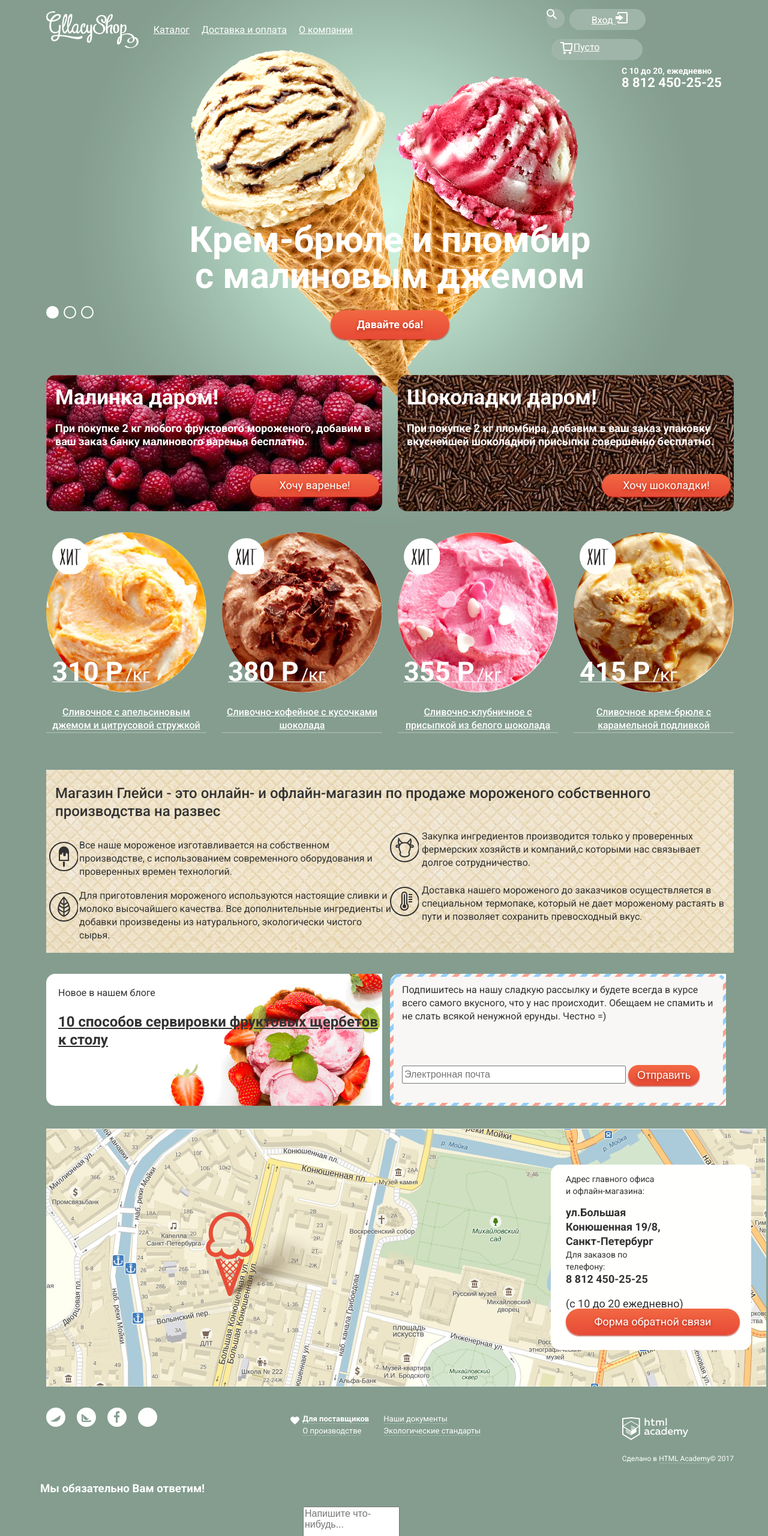
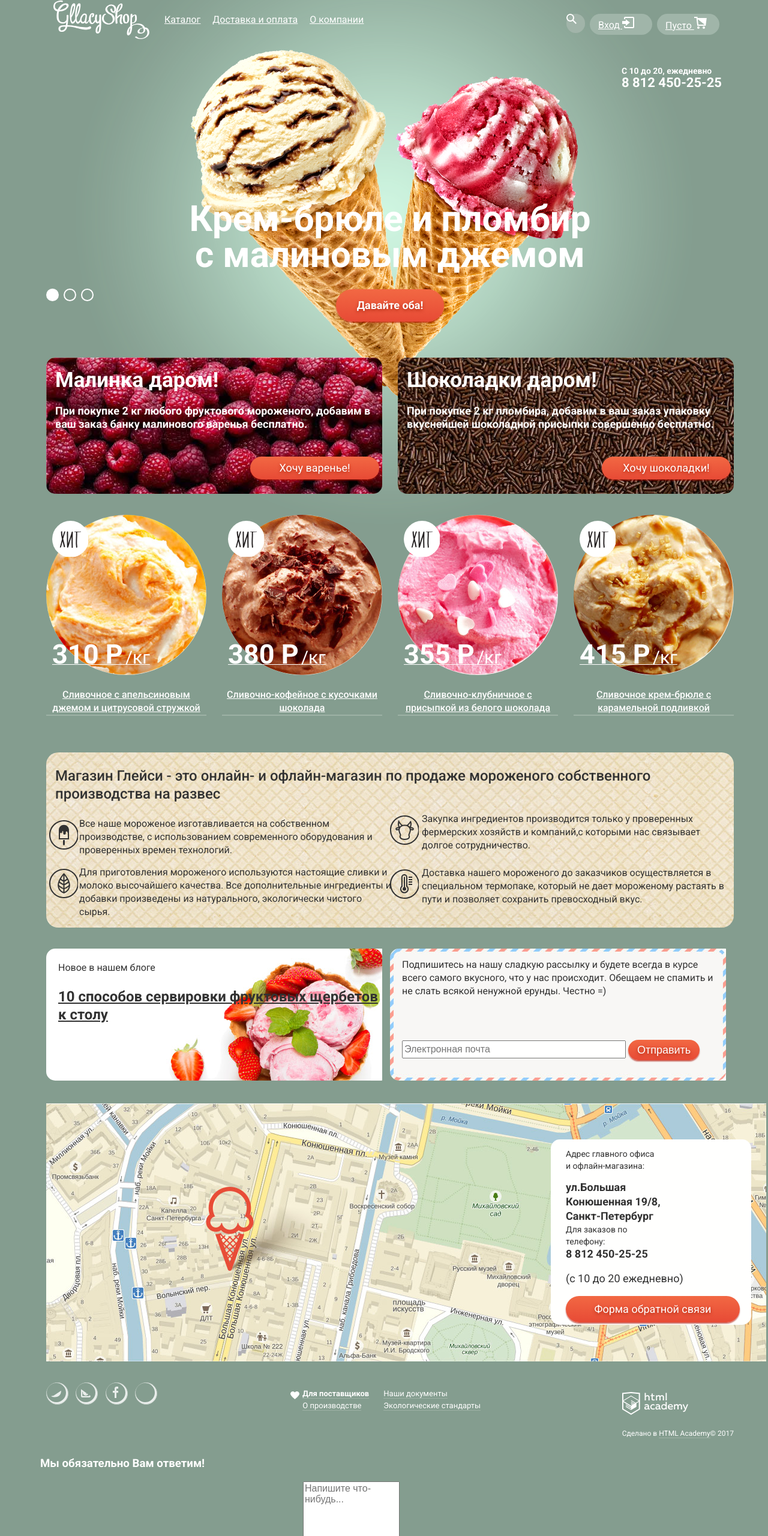
Before and after one commit to potomkina/294647-gllacy, a plain HTML site: page index.html in a window 1280 px wide. Shown: the top 2560 px of the page at 60% size. Drawn offline with Linux system fonts and the light colour scheme.

Commit message:
feature grids 3

```diff
--- a/css/style.css
+++ b/css/style.css
@@ -93,21 +93,26 @@ input[type="radio"].visually-hidden {
 }
 
 .search {
-  width: 30px;
+  width: 31px;
   height: 32px;
-  fill: url(#input-search);
-  fill: #fff;
+  background: #a1b4a9;
   margin-top: 15px;
   border-radius: 20px;
-  background: #a1b4a9;
 }
 
 .search:hover {
-  width: 30px;
-  height: 30px;
+  color: #000;
+  background: #f8f7f4;
+}
+
+.user-navigation-search-icon {
+  width: 17px;
+  height: 17px;
+  fill: #fff;
+}
+
+.search:hover .user-navigation-search-icon {
   fill: #000;
-  color: black;
-  background: #f8f7f4;
 }
 
 .login {
@@ -115,57 +120,47 @@ input[type="radio"].visually-hidden {
   margin-left: 8px;
   background-color: #a0b5a9;
   border-radius: 20px;
-  padding-left: 37px;
+  padding-left: 14px;
   padding-top: 5px;
   height: 30px;
   width: 90px;
-  fill: url(#user-navigation-email);
+}
+
+.login:hover {
+  color: #000;
+  background-color: #f8f7f4;
+}
+
+.user-navigation-login-icon {
   fill: #fff;
 }
 
-.login:hover {
-  fill: url(#user-navigation-email);
+.login:hover .user-navigation-login-icon {
   fill: #000;
-  color: black;
-  background-color: #f8f7f4;
 }
 
 .basket {
-  position: relative;
   margin-top: 15px;
   margin-left: 8px;
   background-color: #a0b5a9;
   border-radius: 20px;
-  padding-left: 37px;
+  padding-left: 14px;
   padding-top: 5px;
   height: 30px;
-  width: 115px;
-  fill: url(#user-navigation-email);
+  width: 90px;
+}
+
+.basket:hover {
+  color: #000;
+  background-color: #f8f7f4;
+}
+
+.user-navigation-basket-icon {
   fill: #fff;
 }
 
-.basket::before {
-  content: "";
-  position: absolute;
-  width: 20px;
-  height: 20px;
-  left: 15px;
-  background-image: url("../img/basket.svg");
-  background-repeat: no-repeat;
-  background-position: 0 0;
-}
-
-.basket:hover::before {
-  background-image: url("../img/basket-red.svg");
-  z-index: 2;
-  background-repeat: no-repeat;
-  background-position: 15% 40%;
-  color: black;
-}
-
-.basket:hover {
-  background-color: #f7f6f3;
-  color: #323232;
+.basket:hover .user-navigation-basket-icon {
+  fill: #e84d37;
 }
 
 .main-navigation-wrapper {
@@ -224,6 +219,13 @@ input[type="radio"].visually-hidden {
 
 .basket:hover .form-basket {
   display: block;
+  position: absolute;
+  width: 540px;
+  height: 240px;
+  z-index: 2;
+  top: 40px;
+  left: -150px;
+  background: #f8f7f4;
 }
 
 .main-navigation-list,
@@ -283,10 +285,10 @@ input[type="radio"].visually-hidden {
 }
 
 .slide-button {
-  padding: 12px 44px;
-  font-weight: 600;
-  font-size: 31px;
-  line-height: 41px;
+  padding: 15px 35px;
+  font-weight: 700;
+  font-size: 32px;
+  line-height: 44px;
   margin-bottom: 30px;
   }
 
@@ -574,7 +576,6 @@ input[type="radio"].visually-hidden {
 }
 
 .about-us {
-  height: 305px;
   position: relative;
   display: flex;
   flex-wrap: wrap;
@@ -584,6 +585,7 @@ input[type="radio"].visually-hidden {
   background-image: url("../img/pattern.jpg");
   background-color: #f0e5cd;
   color: #323232;
+  border-radius: 20px;
 }
 
 .about-us-list {
@@ -597,84 +599,64 @@ input[type="radio"].visually-hidden {
 .about-us-item {
   display: block;
   width: 480px;
-  height: 105px;
   font-size: 16px;
   line-height: 22px;
   font-weight: 400;
   margin: 0;
   padding: 0;
-}
-
-.about-us-item-eco,
-.about-us-item-ice,
-.about-us-item-cow,
-.about-us-item-themperature {
   width: 520px;
   position: relative;
   padding-left: 55px;
   margin-bottom: 15px;
 }
 
-.about-us-item-ice::before {
+.about-us-item::before {
   position: absolute;
   content: "";
-  top: 5px;
-  left: 5px;
   width: 48px;
   height: 50px;
-  background-image: url("../img/ice-cream.svg");
   background-repeat: no-repeat;
   background-position: 0 0;
 }
 
-.about-us-item-eco::before {
-  position: absolute;
-  content: "";
+.ice::before {
   top: 5px;
   left: 5px;
-  width: 48px;
-  height: 50px;
-  background-image: url("../img/eco.svg");
-  background-repeat: no-repeat;
-  background-position: 0 0;
+  background-image: url("../img/ice-cream.svg");
 }
 
-.about-us-item-cow {
+.eco::before {
+  top: 5px;
+  left: 5px;
+  background-image: url("../img/eco.svg");
+}
+
+.cow {
   position: absolute;
   content: "";
   top: 100px;
   right: 0px;
 }
 
-.about-us-item-cow::before {
-  position: absolute;
-  content: "";
+.cow::before {
   top: 5px;
   right: 525px;
-  width: 48px;
-  height: 50px;
   background-image: url("../img/cow.svg");
-  background-repeat: no-repeat;
-  background-position: 0 0;
 }
 
-.about-us-item-themperature {
+.themperature {
   position: absolute;
   content: "";
   top: 190px;
   right: 0px;
 }
 
-.about-us-item-themperature::before {
+.themperature::before {
   position: absolute;
   content: "";
   top: 5px;
   right: 525px;
-  width: 48px;
-  height: 50px;
   background-image: url("../img/thermometer.svg");
-  background-repeat: no-repeat;
-  background-position: 0 0;
 }
 
 .about-us-title {
@@ -740,7 +722,7 @@ input[type="radio"].visually-hidden {
   height: 220px;
   padding: 0 20px;
   margin-bottom: 38px;
-  border: 0px solid white;
+  border: 0px;
   border-radius: 15px 15px;
   background-image: url("../img/strawberry-bg.jpg");
   background-repeat: no-repeat;
@@ -816,9 +798,8 @@ input[type="radio"].visually-hidden {
 }
 
 .contacts-button {
-  position: absolute;
-  bottom: 25px;
-  left: 25px;
+  font-size: 18px;
+  line-height: 24px;
   color: #ffffff;
   text-decoration: none;
   text-shadow: 0 2px 5px rgba(160, 32, 11, 0.76);
@@ -864,6 +845,25 @@ input[type="radio"].visually-hidden {
   list-style: none;
 }
 
+.social-item {
+  width: 35px;
+  height: 35px;
+  border-radius: 50px;
+  background: #eaeeec;
+  border: 1px solid #c2cec7;
+}
+
+.social-icon:hover {
+  background: #ffffff;
+  fill: #849d8f;
+}
+
+.social-icon {
+  width: 32px;
+  height: 32px;
+  fill: #849d8f;
+}
+
 .footer-list {
   position: relative;
   width: 340px;
@@ -873,30 +873,34 @@ input[type="radio"].visually-hidden {
 }
 
 .footer-item {
+  position: relative;
   font-size: 13px;
   line-height: 18px;
   padding: 0;
   margin: 0;
   cursor: pointer;
-  position: absolute;
 }
 
 .footer-item:first-child {
+  position: absolute;
   left: 25px;
   top: 10px;
 }
 
 .footer-item:nth-child(2) {
+  position: absolute;
   left: 160px;
   top: 10px;
 }
 
 .footer-item:nth-child(3) {
+  position: absolute;
   top: 30px;
   left: 25px;
 }
 
 .footer-item:nth-child(4) {
+  position: absolute;
   top: 30px;
   left: 160px;
 }
@@ -992,7 +996,6 @@ input[type="radio"].visually-hidden {
   list-style: none;
 }
 
-
 .pagination-list {
   display: flex;
   justify-content: flex-end;
@@ -1059,3 +1062,64 @@ input[type="radio"].visually-hidden {
 .inner-page .main-header {
   margin-bottom: -255px;
 }
+
+/*Модальное окно
+.modal {
+  position: fixed;
+  color: #000000;
+  background-color: #f8f3f0;
+  background-image: url("img/pattern-light.jpg");
+  background-position: 0 0;
+  background-repeat: repeat;
+}
+
+.modal-window {
+  top: 120px;
+  left: 50%;
+  margin-left: -230px;
+  width: 300px;
+  padding: 50px 80px;
+}
+
+.modal-close {
+  position: absolute;
+  top: 0;
+  right: -34px;
+  width: 22px;
+  height: 22px;
+
+  font-size: 0;
+
+  background-color: red;
+  border: 0;
+
+  cursor: pointer;
+}
+
+.modal-close::before,
+.modal-close::after {
+  content: "";
+
+  position: absolute;
+  top: 10px;
+  left: 2px;
+  width: 19px;
+  height: 3px;
+
+  background-color: #d0d0d0;
+}
+
+.modal-close::before {
+  transform: rotate(45deg);
+}
+
+.modal-close::after {
+  transform: rotate(-45deg);
+}
+
+.feedback-form-title {
+  margin: 0;
+  margin-bottom: 20px;
+  font-size: 30px;
+  line-height: 42px;
+}*/
--- a/index.html
+++ b/index.html
@@ -35,7 +35,7 @@
                 <h2 class="visually-hidden">Пользовательская навигация</h2>
                 <ul class="user-navigation-list">
                   <li class="user-navigation-item search" tabindex="0" aria-label="Поиск">
-                    <svg xmlns="http://www.w3.org/2000/svg" xmlns:xlink="http://www.w3.org/1999/xlink" width="17" height="17"
+                    <svg class="user-navigation-search-icon" xmlns="http://www.w3.org/2000/svg" xmlns:xlink="http://www.w3.org/1999/xlink" width="17" height="17"
                     viewBox="0 0 17 17"><path d="M16.958 15.527L11.75 10.32A6.455 6.455 0 0 0 13 6.5 6.5 6.5 0
                      1 0 6.5 13a6.465 6.465 0 0 0 3.839-1.263l5.205 5.204 1.414-1.414zM6.5 11C4.019 11 2 8.981 2 6.5S4.019
                      2 6.5 2 11 4.019 11 6.5 8.981 11 6.5 11z"/>
@@ -46,7 +46,7 @@
                     </form>
                   </li>
                   <li class="user-navigation-item login" tabindex="0">Вход
-                    <svg xmlns="http://www.w3.org/2000/svg" xmlns:xlink="http://www.w3.org/1999/xlink" width="21" height="19"
+                    <svg class="user-navigation-login-icon" xmlns="http://www.w3.org/2000/svg" xmlns:xlink="http://www.w3.org/1999/xlink" width="21" height="19"
                      viewBox="0 0 21 19"><g><path d="M6 14.875L12.917 9.5 6 4.125v2.917H-.042v4.917H6z"/><path d="M18
                         0H5C3.9 0 3 .9 3 2v2h2V2h13v15H5v-2H3v2c0 1.1.9 2 2 2h13c1.1 0 2-.9 2-2V2c0-1.1-.9-2-2-2z"/></g>
                     </svg>
@@ -61,6 +61,10 @@
                     </form>
                   </li>
                   <li class="user-navigation-item basket" tabindex="0">Пусто
+                    <svg class="user-navigation-basket-icon" xmlns="http://www.w3.org/2000/svg" width="21" height="20" viewBox="0 0 21 20"><g><path
+                    d="M5.657 2.031L5.422 0H0v2h3.64l1.5 13h13.988l1.699-12.969H5.657zM17.372 13H6.922L5.888 4.0
+                    31h12.66L17.372 13z"/><circle cx="6.984" cy="18" r="2"/><circle cx="15.984" cy="18" r="2"/></g>
+                    </svg>
                     <form class="user-navigation-form form-basket" action="https://echo.htmlacademy.ru" method="get">
                       <table class="user-navigation-basket-list">
                         <tr class="user-navigation-basket-item">
@@ -193,16 +197,16 @@
         <h3 class="about-us-title">Магазин Глейси - это онлайн- и офлайн-магазин по продаже мороженого
         собственного производства на развес</h3>
         <ul class="about-us-list">
-          <li class="about-us-item-ice">Все наше мороженое изготавливается на собственном производстве, с использованием
+          <li class="about-us-item ice">Все наше мороженое изготавливается на собственном производстве, с использованием
           современного оборудования и проверенных времен технологий.</li>
-          <li class="about-us-item-eco">Для приготовления мороженого используются
+          <li class="about-us-item eco">Для приготовления мороженого используются
           настоящие сливки и молоко высочайшего качества.
           Все дополнительные ингредиенты и добавки произведены из натурального,
           экологически чистого сырья.</li>
-          <li class="about-us-item-cow">Закупка ингредиентов производится только у
+          <li class="about-us-item cow">Закупка ингредиентов производится только у
           проверенных фермерских хозяйств и компаний,с которыми нас
           связывает долгое сотрудничество.</li>
-          <li class="about-us-item-themperature">Доставка нашего мороженого до заказчиков
+          <li class="about-us-item themperature">Доставка нашего мороженого до заказчиков
           осуществляется в специальном термопаке, который не дает мороженому
           растаять в пути и позволяет сохранить превосходный вкус.</li>
         </ul>
@@ -241,7 +245,7 @@
           <ul class="social-list">
             <li class="social-item">
               <a class="social-link twitter" href="#" aria-label="Twitter">
-                <svg xmlns="http://www.w3.org/2000/svg" width="32" height="32" viewBox="0 0 32 32"><path fill="#FFF" d="M16 0C7.164 0 0 7.164
+                <svg class="social-icon tw" xmlns="http://www.w3.org/2000/svg" width="32" height="32" viewBox="0 0 32 32"><path d="M16 0C7.164 0 0 7.164
                 0 16c0 8.837 7.164 16 16 16 8.837 0 16-7.163 16-16 0-8.836-7.163-16-16-16zm7.944 12.809c-.251 6.516-3.463 10.832-10.992
                 10.702h-.486c-.447 0-4.543-.443-5.344-1.823 2.479.19 4.247-.406 5.12-1.136-1.048-.
                 289-2.923-.461-3.251-2.848.384.104.618.221 1.299.113-1.307-.824-2.758-1.519-2.679-
@@ -253,7 +257,7 @@
             </li>
             <li class="social-item">
               <a class="social-link instagram" href="#" aria-label="Instagram">
-                <svg xmlns="http://www.w3.org/2000/svg" width="32" height="32" viewBox="0 0 32 32"><g fill="#FFF"><path d="M20.916 16a4.938 4.938
+                <svg class="social-icon instagram" xmlns="http://www.w3.org/2000/svg" width="32" height="32" viewBox="0 0 32 32"><g><path d="M20.916 16a4.938 4.938
                   0 1 1-9.877 0c0-.394.051-.773.138-1.14h-.897v6.838h11.396V14.86h-.897c.086.367.137.
                   746.137 1.14z"/><path d="M15.978 18.659c1.466 0 2.659-1.193 2.659-2.659s-1.193-2.
                   659-2.659-2.659c-1.466 0-2.659 1.193-2.659 2.659s1.192 2.659 2.659 2.659zM18.637
@@ -266,7 +270,7 @@
             </li>
             <li class="social-item">
               <a class="social-link facebook" href="#" aria-label="Facebook">
-                <svg xmlns="http://www.w3.org/2000/svg" width="32" height="32" viewBox="0 0 32 32"><path fill="#FFF"
+                <svg class="social-icon fb" xmlns="http://www.w3.org/2000/svg" width="32" height="32" viewBox="0 0 32 32"><path
                   d="M16 0C7.164 0 0 7.163 0 16s7.164 16 16 16c8.837 0 16-7.164 16-16S24.837 0 16 0zm4.062
                    9.455h-3.021v3.444h3.021v3.445h-3.021v8.61H14.02v-8.61H11v-3.445h3.021V9.455c0-1.902
                     1.353-3.445 3.021-3.445h3.021v3.445z"/>
@@ -275,7 +279,7 @@
             </li>
             <li class="social-item">
               <a class="social-link vkontakte" href="#" aria-label="Vkontakte">
-                <svg xmlns="http://www.w3.org/2000/svg" width="32" height="32" viewBox="0 0 32 32"><g fill="#FFF">
+                <svg class="social-icon vk" xmlns="http://www.w3.org/2000/svg" width="32" height="32" viewBox="0 0 32 32"><g>
                   <path d="M16.637 14.495c.402-.019.719-.082.951-.188.326-.145.54-.33.641-.559.101-.229.15-.496.
                   15-.797 0-.232-.058-.465-.174-.697-.116-.232-.322-.405-.617-.517-.264-.1-.592-.155-.984-.165a76
                   .242 76.242 0 0 0-1.652-.014h-.339v2.965h.565c.571 0 1.057-.009 1.459-.028zM18.118 17.084c-.
@@ -316,7 +320,7 @@
          </div>
        </div>
      </footer>
-     <section class="modal-window">
+     <section class="modal modal-window">
        <h2 class="visually-hidden">Модальное окно:</h2>
        <form class="feedback-form" action="https://echo.htmlacademy.ru" method="get">
          <h3 class="feedback-form-title bold">Мы обязательно Вам ответим!</h3>
@@ -326,6 +330,7 @@
          <input class="feedback-form-input" id="feedback-form-mail" placeholder="Ваша почта для ответа?" required>
          <textarea class="feedback-form-textarea" name="textarea" cols="15" rows="6" placeholder="Напишите что-нибудь..." required></textarea>
          <button class="btn" type="submit">Отправить</button>
+         <button class="modal-close" type="button">Закрыть</button>
        </form>
      </section>
    </div>
```
Also changed, not shown: catalog.html (+6 -2 lines).
